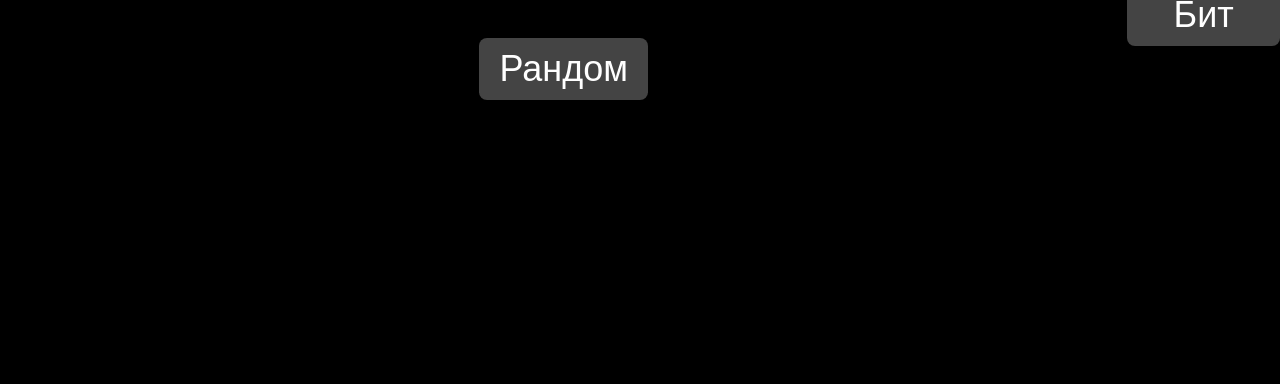
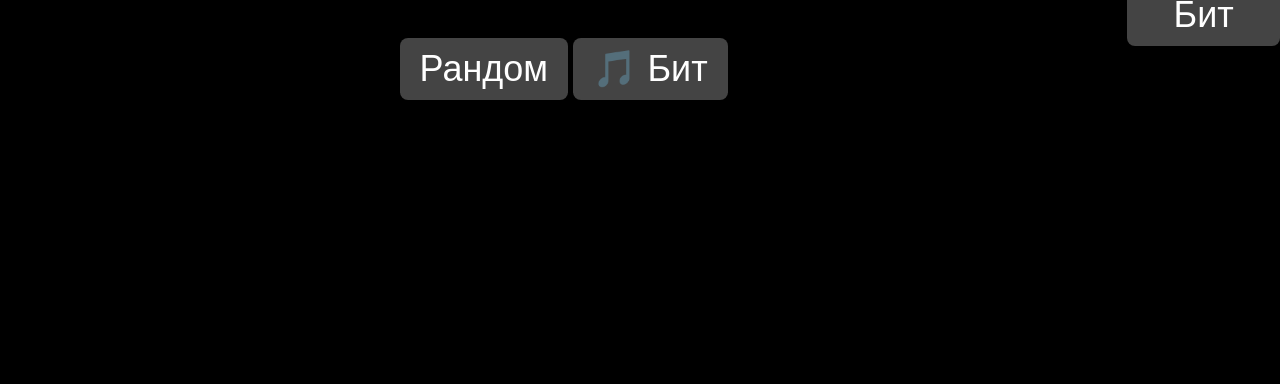
Before and after one commit to mikeingood/RANDOMIZER, a plain HTML site: page index.html in a window 1280 px wide. Shown: the part 416-800 px from the top of the page. Drawn offline with Linux system fonts and the light colour scheme.

Commit message:
Update index.html

```diff
--- a/index.html
+++ b/index.html
@@ -9,6 +9,7 @@
   <div class="container">
     <div id="word">Нажми "Рандом"</div>
     <button onclick="getRandomWord()">Рандом</button>
+    <button onclick="toggleBeat()">🎵 Бит</button>
   </div>
   <script src="script.js"></script>
 
```
